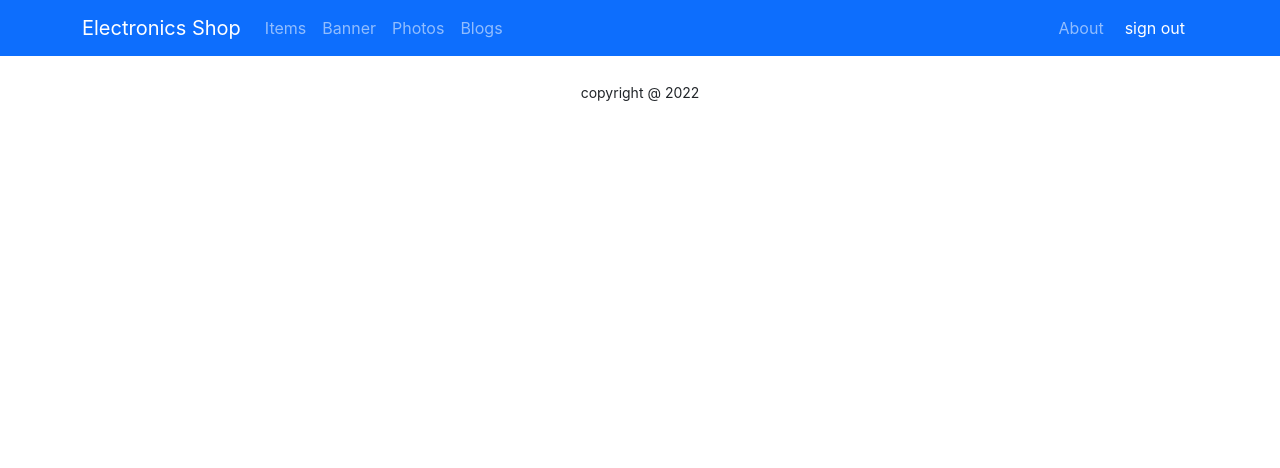
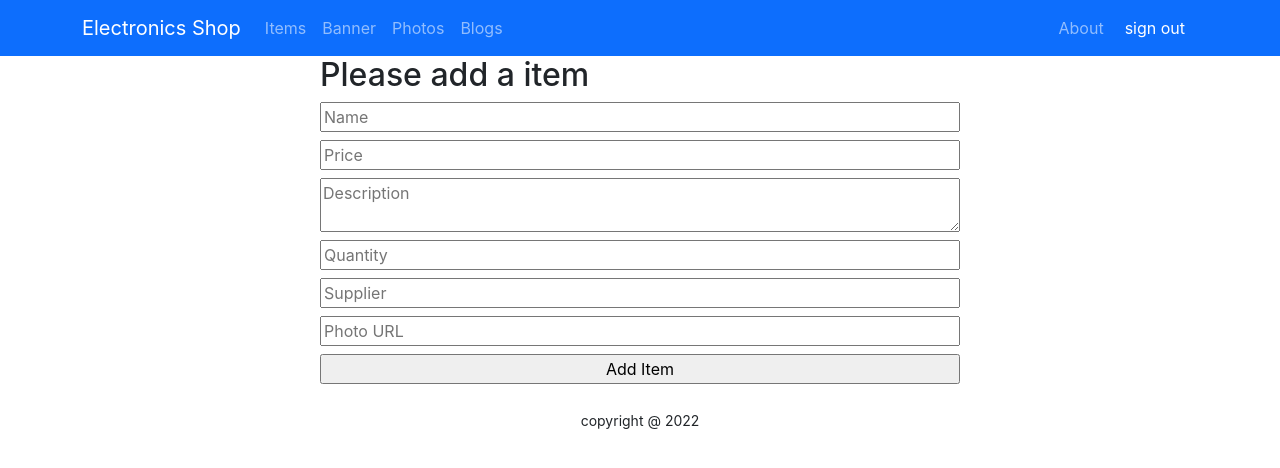
Before and after one commit to Kazisunny2/warehouse-management-client-side, a React (Create React App) app: page /additem in a window 1280 px wide. Shown: the top 468 px of the page. Built offline with nearby package versions, Linux system fonts and the light colour scheme; no server answers; sample sign-in values are in the browser's storage.

Commit message:
post Added

```diff
--- a/package.json
+++ b/package.json
@@ -12,6 +12,7 @@
     "react-bootstrap": "^2.3.1",
     "react-dom": "^18.1.0",
     "react-firebase-hooks": "^5.0.3",
+    "react-hook-form": "^7.30.0",
     "react-router-dom": "^6.3.0",
     "react-scripts": "5.0.1",
     "react-toastify": "^9.0.1",
--- a/src/App.js
+++ b/src/App.js
@@ -7,6 +7,7 @@ import Register from "./Pages/Login/Register/Register";
 import Header from "./Pages/Shared/Header/Header";
 import RequiredAuth from "./Pages/Login/RequiredAuth/RequiredAuth";
 import Checkout from "./Pages/Checkout/Checkout";
+import AddItem from "./Pages/AddItem/AddItem";
 
 function App() {
   return (
@@ -24,6 +25,14 @@ function App() {
             </RequiredAuth>
           }
         ></Route>
+        <Route
+          path="/additem"
+          element={
+            <RequiredAuth>
+              <AddItem></AddItem>
+            </RequiredAuth>
+          }
+        ></Route>
       </Routes>
       <Footer></Footer>
     </div>
--- /dev/null
+++ b/src/Pages/AddItem/AddItem.js
@@ -0,0 +1,64 @@
+import React from "react";
+import { useForm } from "react-hook-form";
+
+const AddItem = () => {
+  const { register, handleSubmit } = useForm();
+  const onSubmit = (data) => {
+    console.log(data);
+    const url = `http://localhost:5000/inventory`;
+    fetch(url, {
+      method: "POST",
+      headers: {
+        "content-type": "application/json",
+      },
+      body: JSON.stringify(data),
+    })
+      .then((res) => res.json())
+      .then((result) => {
+        console.log(result);
+      });
+  };
+  return (
+    <div className="w-50 mx-auto">
+      <h2>Please add a item</h2>
+      <form className="d-flex flex-column" onSubmit={handleSubmit(onSubmit)}>
+        <input
+          className="mb-2"
+          placeholder="Name"
+          {...register("name", { required: true, maxLength: 20 })}
+        />
+        <input
+          className="mb-2"
+          type="number"
+          placeholder="Price"
+          {...register("price")}
+        />
+        <textarea
+          className="mb-2"
+          placeholder="Description"
+          {...register("description")}
+        />
+        <input
+          className="mb-2"
+          type="number"
+          placeholder="Quantity"
+          {...register("quantity")}
+        />
+        <input
+          className="mb-2"
+          placeholder="Supplier"
+          {...register("supplier")}
+        />
+        <input
+          className="mb-2"
+          type="text"
+          placeholder="Photo URL"
+          {...register("img")}
+        />
+        <input type="submit" value="Add Item" />
+      </form>
+    </div>
+  );
+};
+
+export default AddItem;
--- a/src/Pages/Home/Item/Item.js
+++ b/src/Pages/Home/Item/Item.js
@@ -10,7 +10,7 @@ const Item = ({ item }) => {
   };
   return (
     <div className="g-5 col-sm-12 col-md-6 col-lg-4">
-      <div className="m-4 card" style={{ width: "18rem" }}>
+      <div className="m-4 card" style={{ width: "30rem" }}>
         <img
           src={img}
           className="w-100 card-img-top"
```
Also changed, not shown: src/Pages/AddService/AddService.js (deleted, +0 -11 lines), 1 other file (tests, documents, lock files or other folders).
